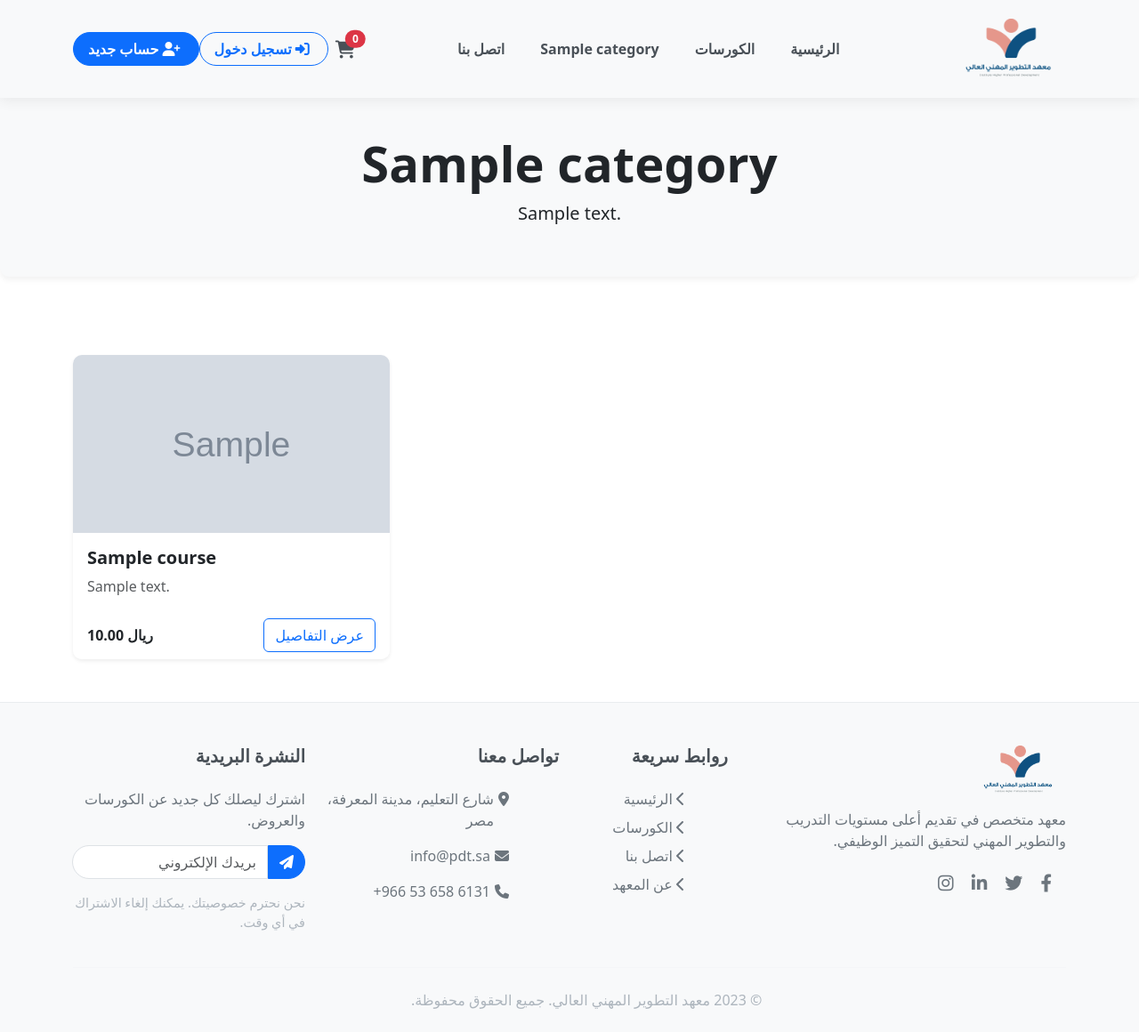
After one commit to OsamaDeghidy/final-LMS, a Django app: a page that uses templates/main/base.html in a window 1280 px wide. The commit adds this page. Shown: the whole page at 89% size. Run offline with Django 4.2, Linux system fonts and the light colour scheme; tables that the repository leaves empty hold one stand-in row (values such as "Sample post"); grey boxes marked "Sample" are stand-in pictures; some libraries are stand-ins or nearby versions.

Commit message:
category on nav bar

```diff
--- a/pilot/settings.py
+++ b/pilot/settings.py
@@ -103,6 +103,7 @@ TEMPLATES = [
                 'django.contrib.auth.context_processors.auth',
                 'django.contrib.messages.context_processors.messages',
                 'django.template.context_processors.request',  # django-allauth
+                'website.context_processors.categories_processor',  # Add categories to all templates
             ],
         },
     },
--- a/templates/main/base.html
+++ b/templates/main/base.html
@@ -1,4 +1,5 @@
 {% load static %}
+{% load website_extras %}
 <!DOCTYPE html>
 <html lang="en">
   <head>
@@ -47,18 +48,14 @@
                            الكورسات
                         </a>
                     </li>
+                    {% for category in categories %}
                     <li class="nav-item mx-1">  <!-- Increased margin to mx-4 -->
-                        <a class="nav-link px-3 py-2 fw-semibold" href="/course-category/e-learning"
+                        <a class="nav-link px-3 py-2 fw-semibold" href="{% url 'course_category' category.name %}"
                            style="color: #495057; border-radius: 8px;">
-                           التدريب الإلكتروني
+                           {{ category.name }}
                         </a>
                     </li>
-                    <li class="nav-item mx-1">  <!-- Increased margin to mx-4 -->
-                        <a class="nav-link px-3 py-2 fw-semibold" href="/course-bundle"
-                           style="color: #495057; border-radius: 8px;">
-                           الدبلومات
-                        </a>
-                    </li>
+                    {% endfor %}
                     <li class="nav-item mx-1">  <!-- Increased margin to mx-4 -->
                         <a class="nav-link px-3 py-2 fw-semibold" href="/contact"
                            style="color: #495057; border-radius: 8px;">
--- /dev/null
+++ b/templates/website/category_courses.html
@@ -0,0 +1,97 @@
+{% extends 'main/base.html' %}
+{% load static %}
+
+{% block title %}{{ category.name }} - الكورسات{% endblock %}
+
+{% block head %}
+<style>
+    .course-card {
+        transition: transform 0.3s ease, box-shadow 0.3s ease;
+        border-radius: 10px;
+        overflow: hidden;
+        height: 100%;
+    }
+
+    .course-card:hover {
+        transform: translateY(-5px);
+        box-shadow: 0 10px 20px rgba(0, 0, 0, 0.1);
+    }
+
+    .course-image {
+        height: 200px;
+        object-fit: cover;
+    }
+
+    .category-header {
+        background-color: #f8f9fa;
+        padding: 40px 0;
+        margin-bottom: 40px;
+        border-radius: 0 0 10px 10px;
+        box-shadow: 0 4px 6px rgba(0, 0, 0, 0.05);
+    }
+
+    .empty-courses {
+        min-height: 300px;
+        display: flex;
+        flex-direction: column;
+        justify-content: center;
+        align-items: center;
+        text-align: center;
+        padding: 30px;
+        background-color: #f8f9fa;
+        border-radius: 10px;
+    }
+</style>
+{% endblock %}
+
+{% block content %}
+<div class="category-header text-center">
+    <div class="container">
+        <h1 class="display-4 fw-bold">{{ category.name }}</h1>
+        {% if category.description %}
+            <p class="lead">{{ category.description }}</p>
+        {% endif %}
+    </div>
+</div>
+
+<div class="container py-5">
+    {% if courses %}
+        <div class="row row-cols-1 row-cols-md-2 row-cols-lg-3 g-4">
+            {% for course in courses %}
+                <div class="col">
+                    <div class="card course-card h-100 border-0 shadow-sm">
+                        {% if course.image_course %}
+                            <img src="{{ course.image_course.url }}" class="card-img-top course-image" alt="{{ course.name }}">
+                        {% else %}
+                            <img src="{% static 'main/images/blank_course.png' %}" class="card-img-top course-image" alt="{{ course.name }}">
+                        {% endif %}
+                        <div class="card-body">
+                            <h5 class="card-title fw-bold">{{ course.name }}</h5>
+                            {% if course.small_description %}
+                                <p class="card-text text-muted">{{ course.small_description|truncatechars:100 }}</p>
+                            {% endif %}
+                        </div>
+                        <div class="card-footer bg-white border-0 d-flex justify-content-between align-items-center">
+                            <div>
+                                {% if course.price == 0 %}
+                                    <span class="badge bg-success">مجاني</span>
+                                {% else %}
+                                    <span class="fw-bold">{{ course.price }} ريال</span>
+                                {% endif %}
+                            </div>
+                            <a href="{% url 'course_detail' course.id %}" class="btn btn-outline-primary">عرض التفاصيل</a>
+                        </div>
+                    </div>
+                </div>
+            {% endfor %}
+        </div>
+    {% else %}
+        <div class="empty-courses">
+            <i class="fas fa-book-open fa-4x mb-3 text-muted"></i>
+            <h3 class="mb-3">لا توجد كورسات متاحة حالياً</h3>
+            <p class="text-muted">لم يتم إضافة أي كورسات لهذه الفئة بعد. يرجى التحقق مرة أخرى لاحقاً.</p>
+            <a href="{% url 'index' %}" class="btn btn-primary mt-3">العودة للصفحة الرئيسية</a>
+        </div>
+    {% endif %}
+</div>
+{% endblock %}
--- /dev/null
+++ b/website/context_processors.py
@@ -0,0 +1,10 @@
+from website.models import Category
+
+def categories_processor(request):
+    """
+    Context processor that adds all categories to the template context.
+    This makes the categories available in all templates.
+    """
+    return {
+        'categories': Category.objects.all()
+    }
--- a/website/urls.py
+++ b/website/urls.py
@@ -34,6 +34,7 @@ urlpatterns = [
     path('analytics/', views.analytics, name='analytic'),
     path('submit_quiz/', views.submit_quiz, name='submit_quiz'),
     path('delete-pdf/<int:course_id>/<str:pdf_type>/', views.delete_pdf, name='delete_pdf'),
+    path('course-category/<str:category_slug>/', views.course_category, name='course_category'),
      #path('create_course', views.create_course, name='create_course'),  # Add this line
 ]
 
--- a/website/views.py
+++ b/website/views.py
@@ -1378,29 +1378,44 @@ def delete_pdf(request, course_id, pdf_type):
     course = get_object_or_404(Course, id=course_id)
 
     # Check if user is authorized to modify this course
-    if request.user.profile != course.teacher.profile:
-        messages.error(request, 'غير مسموح لك بتعديل هذه الدورة')
-        return redirect('course_detail', course_id=course_id)
+    if not request.user.is_staff and (not hasattr(request.user, 'teacher') or request.user.teacher != course.teacher):
+        messages.error(request, 'ليس لديك صلاحية لحذف هذا الملف')
+        return redirect('update_course', course_id=course_id)
 
-    # Handle different PDF types
+    # Delete the appropriate file based on pdf_type
     if pdf_type == 'syllabus_pdf' and course.syllabus_pdf:
         # Delete the file
         course.syllabus_pdf.delete(save=False)
         course.syllabus_pdf = None
         course.save()
-        messages.success(request, 'تم حذف ملف منهج الدورة بنجاح')
-
     elif pdf_type == 'materials_pdf' and course.materials_pdf:
         # Delete the file
         course.materials_pdf.delete(save=False)
         course.materials_pdf = None
         course.save()
-        messages.success(request, 'تم حذف ملف المواد الإضافية بنجاح')
     else:
         messages.error(request, 'لم يتم العثور على الملف المطلوب')
 
     # Redirect back to the update course page
     return redirect('update_course', course_id=course_id)
+
+
+def course_category(request, category_slug):
+    """
+    View to display all courses belonging to a specific category
+    """
+    # Get the category or return 404 if not found
+    category = get_object_or_404(Category, name=category_slug)
+
+    # Get all courses in this category
+    courses = Course.objects.filter(category=category, status='published')
+
+    context = {
+        'category': category,
+        'courses': courses,
+    }
+
+    return render(request, 'website/category_courses.html', context)
 
 
 # def create_quiz(request, video_id):
```
Also changed, not shown: templates/main/dashboard_base.html (+16 -16 lines), website/templatetags/website_extras.py (+10 -0 lines), website/templatetags/website_tags.py (added, +13 -0 lines).
